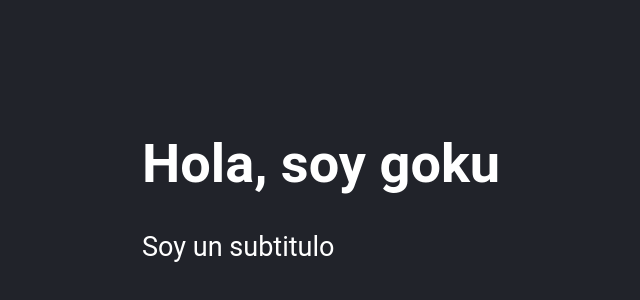
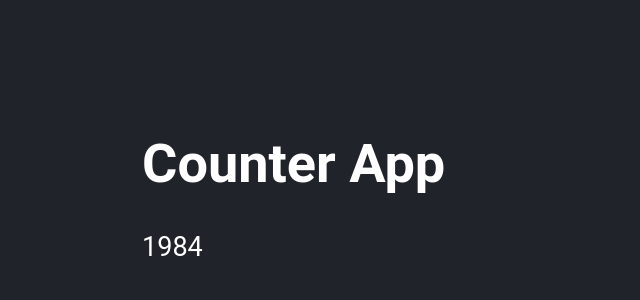
Before and after one commit to diegoxanderdx/curso-react, a React (Vite) app in the folder 03-counter-app-vite/: page / in a window 1280 px wide. Shown: the part 52-352 px from the top of the page, without its empty margins (6-646 px from the left). Built offline with nearby package versions, Linux system fonts and the light colour scheme.

Commit message:
tarea counter app

```diff
--- /dev/null
+++ b/03-counter-app-vite/src/CounterApp.jsx
@@ -0,0 +1,14 @@
+import PropTypes from "prop-types";
+
+export const CounterApp = ({ value }) => {
+  return (
+    <>
+      <h1>Counter App</h1>
+      <p> {value}</p>
+    </>
+  );
+};
+
+CounterApp.propTypes = {
+  value: PropTypes.number.isRequired,
+};
--- a/03-counter-app-vite/src/main.jsx
+++ b/03-counter-app-vite/src/main.jsx
@@ -1,11 +1,11 @@
 import React from 'react';
 import ReactDOM from 'react-dom/client';
 //import { HelloWorldApp } from './HelloWorldApp';
-import { FirstApp } from './FirstApp';
+import { CounterApp } from './CounterApp';
 import './styles.css';
 
 ReactDOM.createRoot(document.getElementById('root')).render(
     <React.StrictMode>
-        <FirstApp title="Hola, soy goku" /> {/* aca podemos agregar los valores de las propiedades que recibe el componente, el subtitle en este caso es un valor diferenta a string */}
+        <CounterApp value={ 1984 } />
     </React.StrictMode>
 );
```
Also changed, not shown: 03-counter-app-vite/src/FirstApp.jsx (line endings or trailing spaces).
